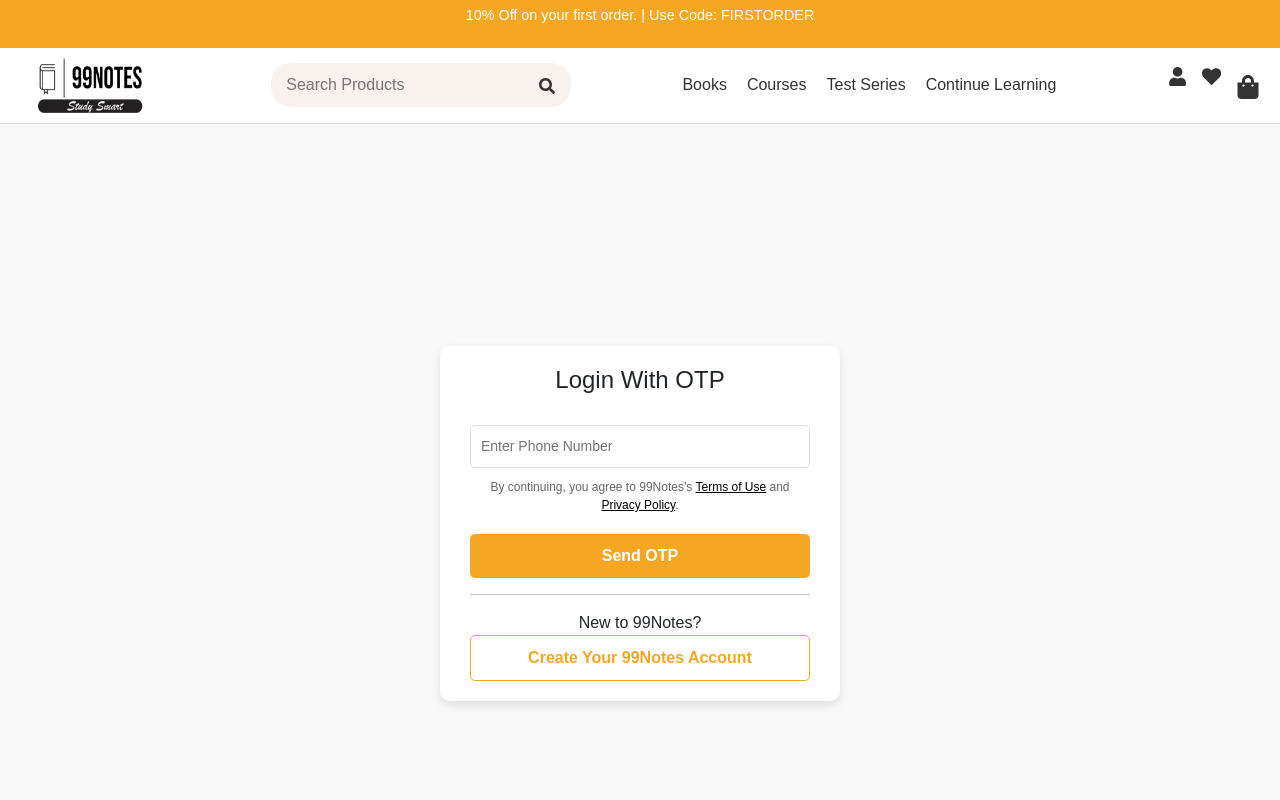
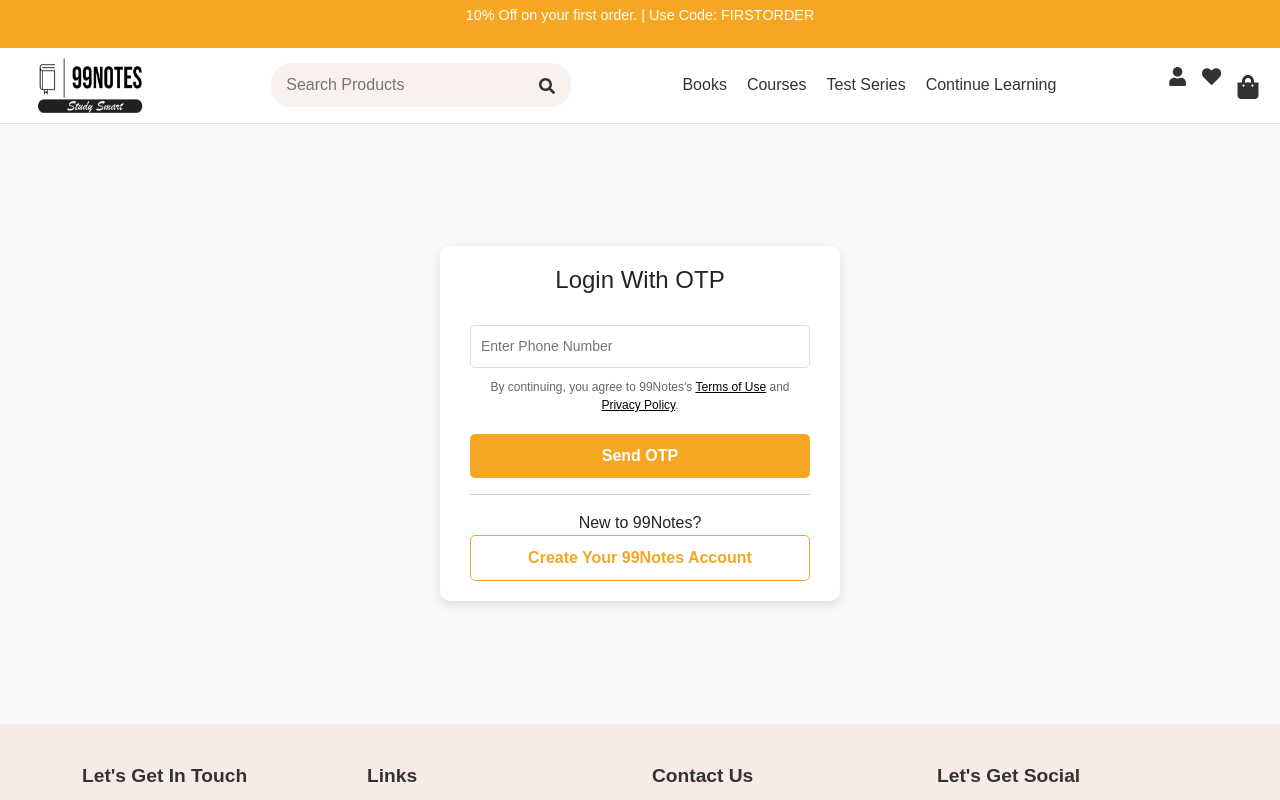
Before and after one commit to Ajaydelhioo7/Ecommerce_react_with_bootstrap, a React (Create React App) app: page /login in a window 1280 px wide. Shown: the top 800 px of the page. Built offline with nearby package versions, Linux system fonts and the light colour scheme; a web font is replaced by a local one.

Commit message:
css of login &register page

```diff
--- a/src/components/common/Login/Login.css
+++ b/src/components/common/Login/Login.css
@@ -2,7 +2,7 @@
   display: flex;
   justify-content: center;
   align-items: center;
-  height: 100vh;
+  height: 75vh;
   background-color: #f8f8f8;
 }
 
--- a/src/components/common/Register/Register.css
+++ b/src/components/common/Register/Register.css
@@ -2,7 +2,7 @@
   display: flex;
   justify-content: center;
   align-items: center;
-  height: 100vh;
+  height: 75vh;
   background-color: #f8f8f8;
 }
 
```
